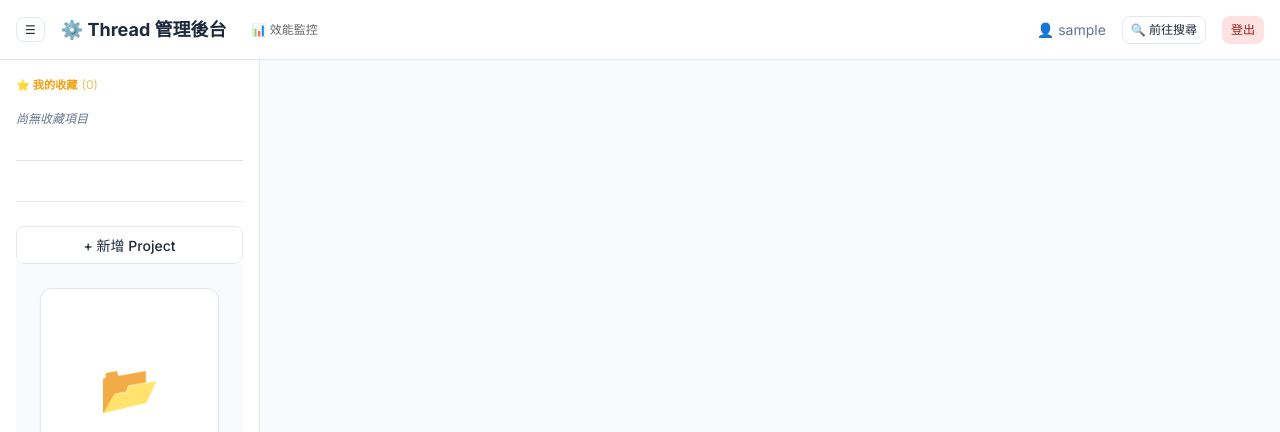
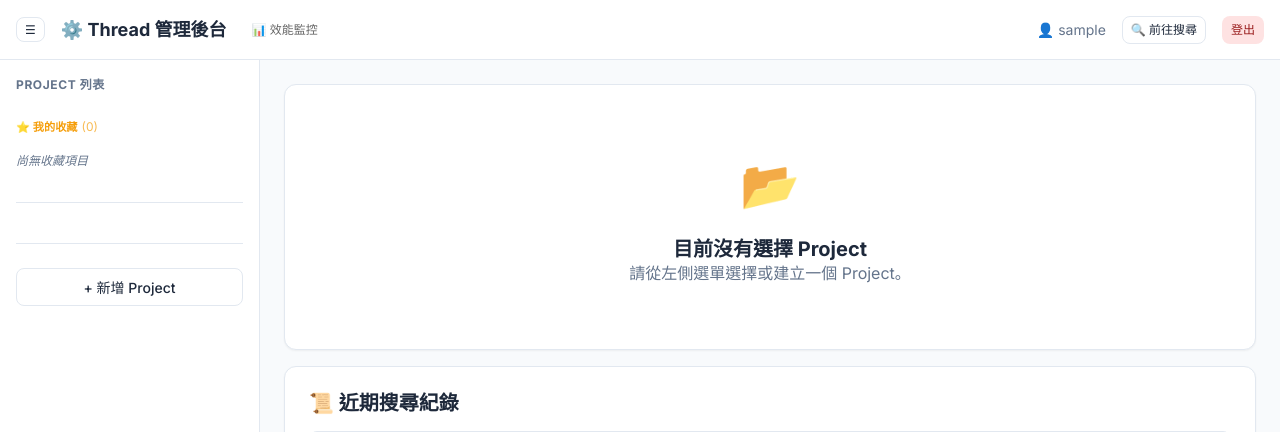
Before and after one commit to Isaries/openaiThreadConsole, a Flask app: page /admin/ in a window 1280 px wide. Shown: the top 432 px of the page. Run offline with Flask 3, Linux system fonts and the light colour scheme; the visitor is signed in with stand-in values (Sample User, id 1); data that the repository does not hold is empty; parts of the project's set-up code (start-up, migrations or seed data) failed here and were passed over.

Commit message:
fix: repair malformed html in admin templates

```diff
--- a/frontend/templates/admin.html
+++ b/frontend/templates/admin.html
@@ -6,7 +6,10 @@
 <div class="admin-wrapper">
     <!-- Sidebar -->
     <div class="sidebar" id="sidebar">
-        <div Project 列表 </div>
+        <div
+            style="margin-bottom: 1.5rem; font-size: 0.75rem; font-weight: 700; color: var(--text-secondary); text-transform: uppercase; letter-spacing: 0.05em;">
+            Project 列表
+        </div>
 
         <!-- Bookmarks Section -->
         <div class="mb-4" style="margin-bottom: 1.5rem;">
@@ -86,8 +89,7 @@
             </div>
             <div class="form-group">
                 <label class="text-xs">API Key</label>
-                    <input type="text" name="api_key" placeholder="sk-..." required class="input"
-                        style="padding: 0.4rem;">
+                <input type="text" name="api_key" placeholder="sk-..." required class="input" style="padding: 0.4rem;">
             </div>
 
             <div class="flex gap-2">
--- a/frontend/templates/admin/_thread_list.html
+++ b/frontend/templates/admin/_thread_list.html
@@ -150,7 +150,8 @@
         <table class="thread-list-table">
             <thead>
                 <tr>
-                    onclick="toggleThreadListSelection(this)">
+                    <th style="width: 40px;"><input type="checkbox" id="masterCheckbox"
+                            onclick="toggleThreadListSelection(this)">
                     </th>
                     <th style="width: 40px; text-align: center;">⭐</th>
                     <th>Thread ID</th>
```
Lines whose indentation alone changed are shown as unchanged.
